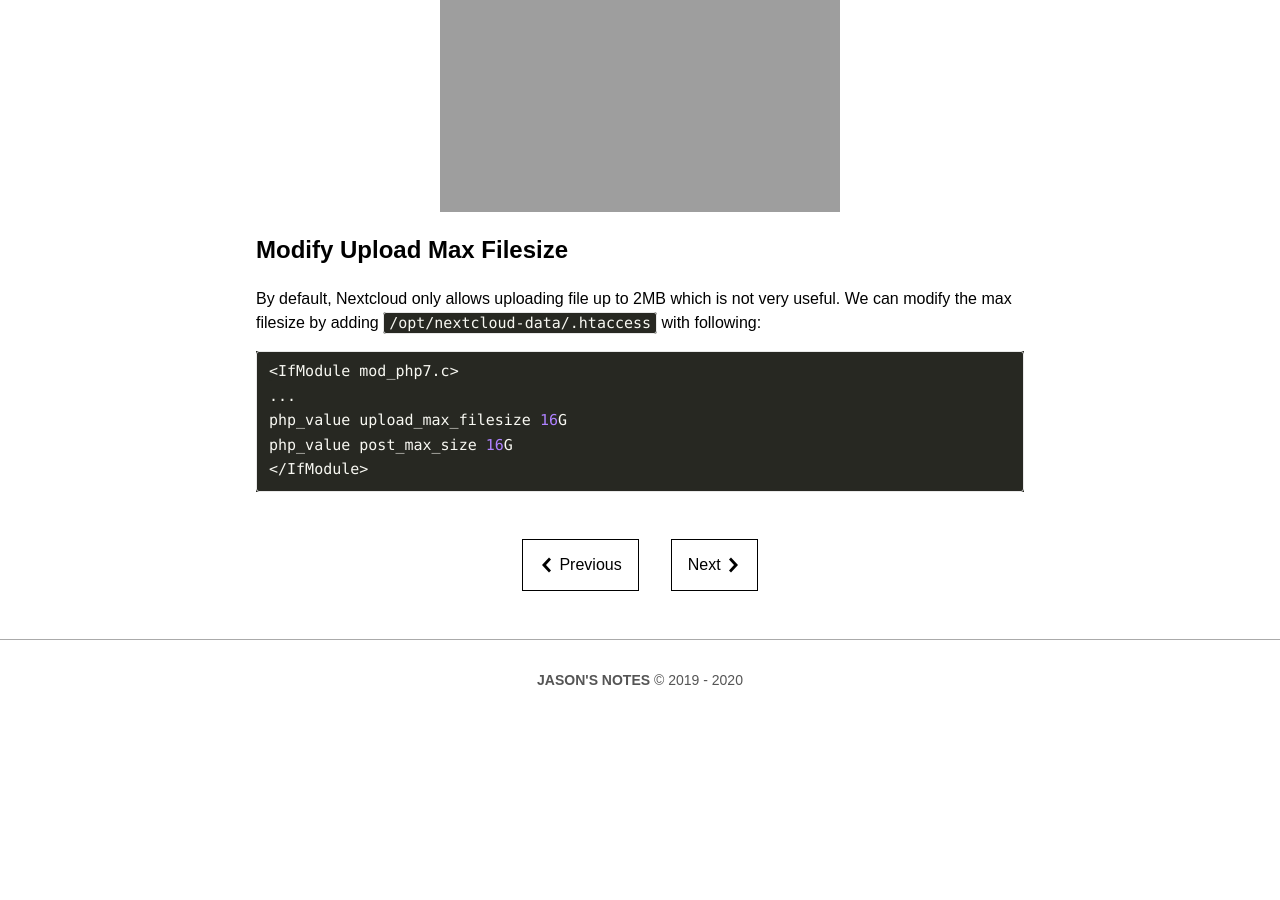
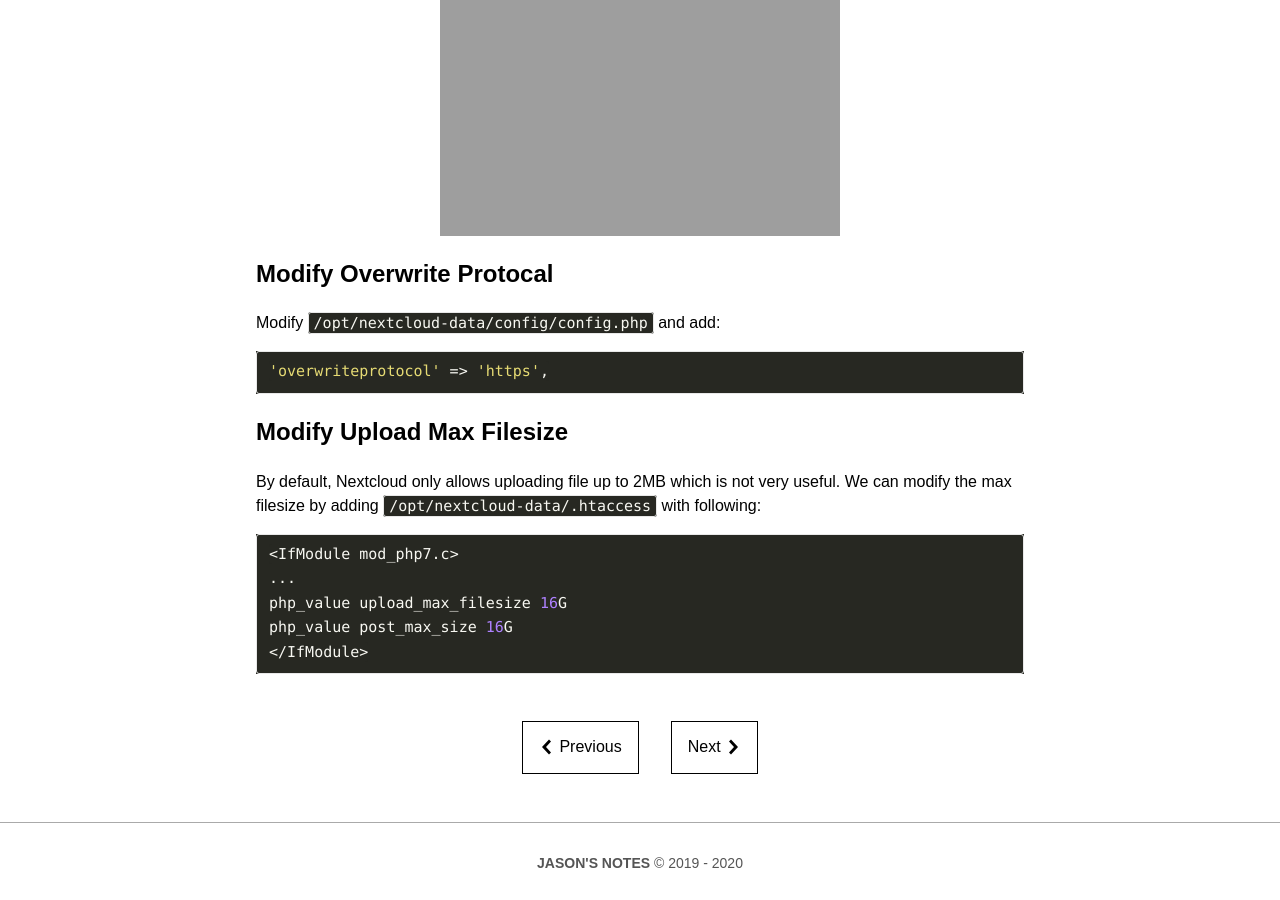
Before and after one commit to jasontthai/jasonthai.me, a Jekyll site: the page built from _posts/2019-11-03-deploy-nextcloud-with-docker-compose.md, in a window 1280 px wide and 900 px high, scrolled down 2611 px. Built offline with Jekyll 4.4.1, drawn with Linux system fonts in a browser that asks for light colours; our own code applies the rules of GitHub Pages for plain Markdown files; comment, search, counter and statistics services are not loaded; the table of contents is made by our own code; before the commit the page ends 3331 px from its top, so only the background shows below that; some of the changed text lies outside the part shown.

Commit message:
update nextcloud post

````diff
--- a/_posts/2019-11-03-deploy-nextcloud-with-docker-compose.md
+++ b/_posts/2019-11-03-deploy-nextcloud-with-docker-compose.md
@@ -81,6 +81,12 @@
 
 {% include lazy-img.html src="/assets/img/nextcloud.jpeg" alt="Nextcloud" %}
 
+## Modify Overwrite Protocal
+Modify `/opt/nextcloud-data/config/config.php` and add:
+```conf
+'overwriteprotocol' => 'https',
+```
+
 ## Modify Upload Max Filesize
 By default, Nextcloud only allows uploading file up to 2MB which is not very useful. We can modify the max filesize by adding `/opt/nextcloud-data/.htaccess` with following:
 ```conf
````
